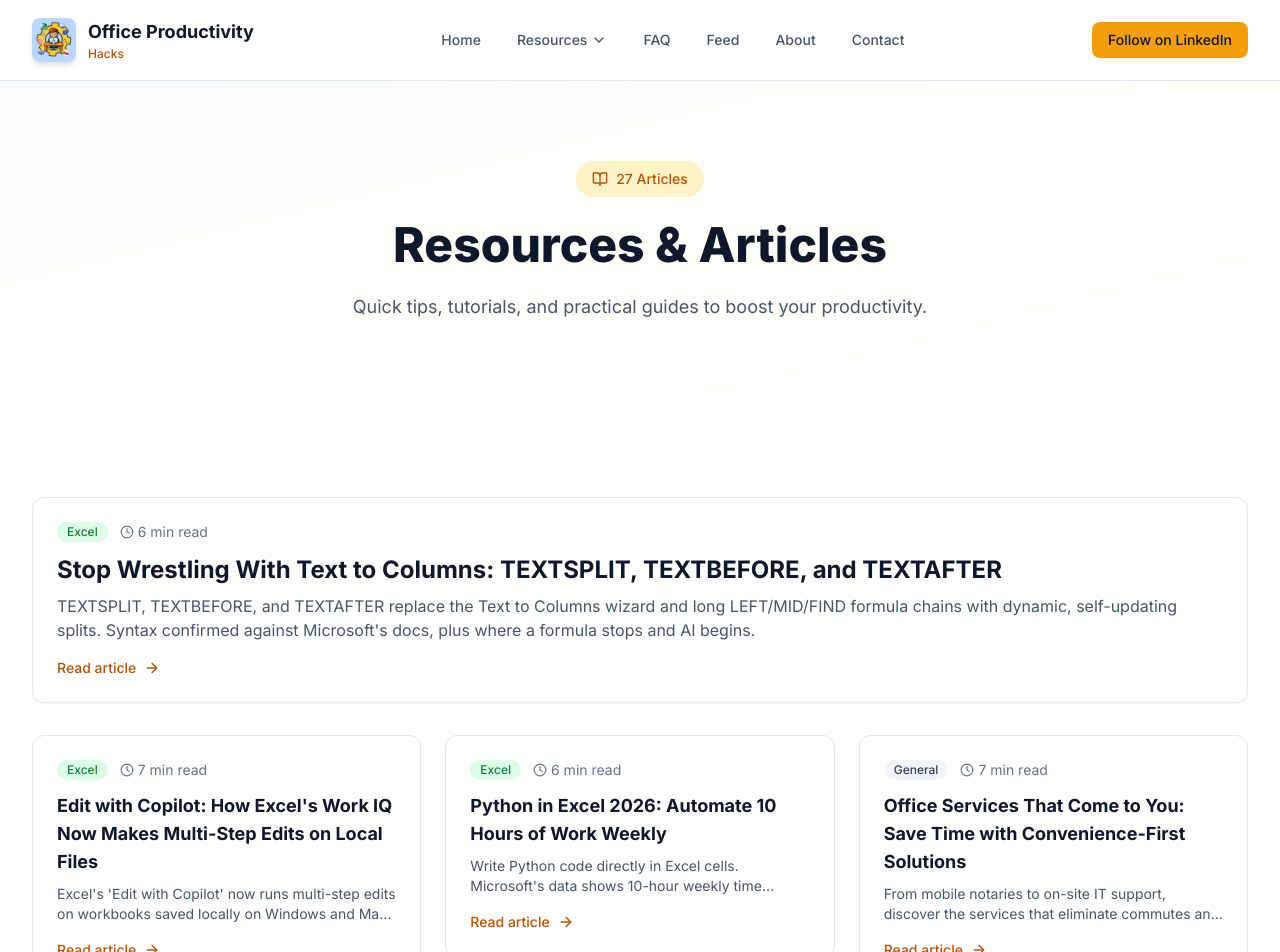
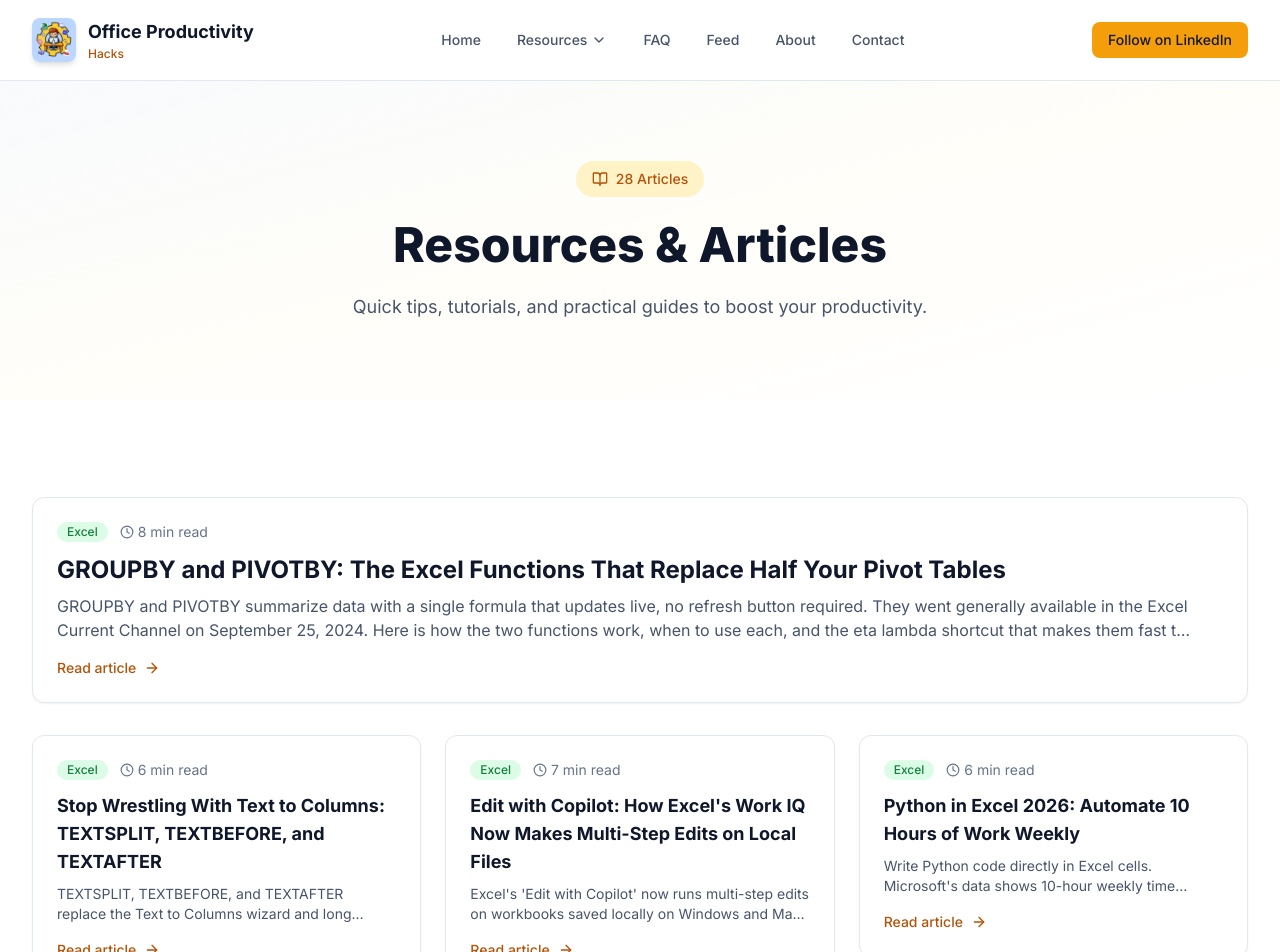
Before and after one commit to dorilabaki/office-productivity-hacks, a Next.js app: page /resources in a window 1280 px wide. Shown: the top 952 px of the page. Built offline with nearby package versions, Linux system fonts and the light colour scheme.

Commit message:
Add article: GROUPBY and PIVOTBY, the Excel functions that replace half your pivot tables
Sources: Microsoft Excel/M365 Insider blogs on GROUPBY/PIVOTBY (GA in Current Channel Sept 25, 2024; Excel for the web); eta lambda syntax; PERCENTOF companion. Cross-links to howdoiuse.ai.

```diff
--- a/src/data/articles.ts
+++ b/src/data/articles.ts
@@ -14,6 +14,69 @@
 }
 
 export const articles: Article[] = [
+  {
+    slug: "groupby-pivotby-excel-functions-guide-2026",
+    title: "GROUPBY and PIVOTBY: The Excel Functions That Replace Half Your Pivot Tables",
+    description: "GROUPBY and PIVOTBY summarize data with a single formula that updates live, no refresh button required. They went generally available in the Excel Current Channel on September 25, 2024. Here is how the two functions work, when to use each, and the eta lambda shortcut that makes them fast to write.",
+    category: "excel",
+    readTime: "8 min read",
+    publishedAt: "2026-07-09",
+    content: `# GROUPBY and PIVOTBY: The Excel Functions That Replace Half Your Pivot Tables
+
+For years, the answer to "summarize this data by category" was a pivot table. Pivot tables are powerful, but they have a well-known annoyance: they do not update on their own. Change a number in your source data and the pivot table keeps showing the old total until you remember to hit Refresh. For a report that people actually rely on, that stale-until-refreshed behavior is a real trap.
+
+Excel now has a better answer for a large share of these jobs. The GROUPBY and PIVOTBY functions produce the same kind of summary as a pivot table, except they are ordinary formulas. They spill their results across the grid and they recalculate the instant your data changes. No refresh, no manual step to forget.
+
+These are not preview curiosities. Microsoft made GROUPBY and PIVOTBY generally available in the Excel Current Channel on September 25, 2024, and they also work in Excel for the web. If your Microsoft 365 build is current, you have them.
+
+## GROUPBY: Summaries in One Formula
+
+GROUPBY collapses rows into groups and aggregates a value for each group. The simplest version needs just three arguments:
+
+1. **row_fields** - the column you want to group by, for example a list of regions or product names.
+2. **values** - the column you want to aggregate, for example sales amounts.
+3. **function** - how to aggregate, for example SUM or AVERAGE.
+
+Say your data has regions in column B and sales in column D. To get total sales per region, you write GROUPBY(B2:B500, D2:D500, SUM). Excel returns a clean two-column summary, one row per region, that spills automatically. Add a sale next week and the total updates on its own.
+
+That third argument is where a nice piece of modern Excel shows up. You can pass SUM, AVERAGE, COUNT, MAX, and similar functions directly by name. You do not have to wrap them in a LAMBDA. Microsoft calls this the "eta lambda" shortcut, and it is what keeps these formulas short and readable. Under the hood you could write a full custom LAMBDA if you needed unusual math, but for everyday totals and counts, the plain function name is all you need.
+
+## PIVOTBY: When You Need Rows and Columns
+
+GROUPBY handles grouping down the rows. PIVOTBY does the same thing but adds grouping across the columns, which is what turns a list into a true cross-tab.
+
+PIVOTBY takes the row field first, then the column field, then the values and the function. Suppose you want sales broken out by region down the side and by quarter across the top. You give PIVOTBY the region column, the quarter column, the sales column, and SUM. The result is a grid with regions as rows, quarters as columns, and totals in every cell, plus row and column totals that Excel adds by default.
+
+The rule of thumb is simple. If you only need to group one way, reach for GROUPBY. If you need a matrix with categories on both axes, reach for PIVOTBY.
+
+## The Arguments Worth Knowing
+
+Both functions accept several optional arguments that cover the things people usually configure by hand in a pivot table:
+
+- **field_headers** controls whether your data has headers and whether to show them.
+- **total_depth** turns grand totals and subtotals on or off, so you can decide exactly which totals appear.
+- **sort_order** sorts the results by a chosen column without a separate step.
+- **filter_array** lets you include only the rows that meet a condition, so you can summarize a subset without deleting anything.
+
+There is also a companion function, PERCENTOF, that pairs naturally with these to express each group as a share of the whole, which is handy when you want percentages instead of raw counts.
+
+You do not need to memorize all of these to get value. Start with the three-argument form, get a working summary on screen, then layer in sorting or filtering once you see what the report needs.
+
+## When to Still Use a Pivot Table
+
+GROUPBY and PIVOTBY do not make pivot tables obsolete. Pivot tables still win when you want to explore data interactively by dragging fields around, when you need slicers for a dashboard, or when you are grouping dates into custom buckets with a few clicks. The functions shine in the opposite situation: a summary that lives inside a larger model, feeds other formulas, and must always reflect the latest numbers without anyone remembering to refresh it.
+
+A good way to decide is to ask who maintains the file. If it is a report that updates on a schedule and gets read by people who will not think to refresh anything, a formula that recalculates on its own removes a whole category of quiet errors.
+
+## A Faster Way to Write Them
+
+If you are not sure of the exact argument order, you do not have to guess. Excel's newer AI features can draft one of these formulas from a plain-language description of what you want to summarize. If you use Copilot or another AI assistant to build formulas, our sister site [How Do I Use AI](https://howdoiuse.ai) has practical guides on writing prompts that return working spreadsheet formulas the first time, which pairs well with functions like these where the argument list is easy to forget.
+
+## The Bottom Line
+
+GROUPBY and PIVOTBY bring pivot-table style summaries into the world of live formulas. Three arguments get you a working total, the eta lambda shortcut keeps the syntax short, and the results update themselves the moment your data changes. For any recurring report where a stale number is worse than no number, they are the tools to reach for. They have been generally available since September 2024, so there is a good chance they are already sitting in your copy of Excel, waiting to be used.
+`,
+  },
   {
     slug: "textsplit-textbefore-textafter-excel-functions",
     title: "Stop Wrestling With Text to Columns: TEXTSPLIT, TEXTBEFORE, and TEXTAFTER",
```
